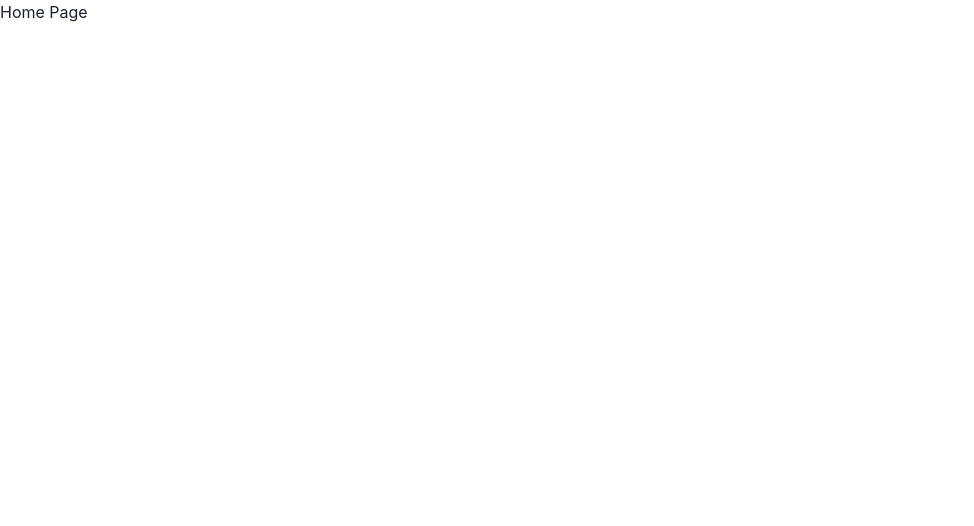
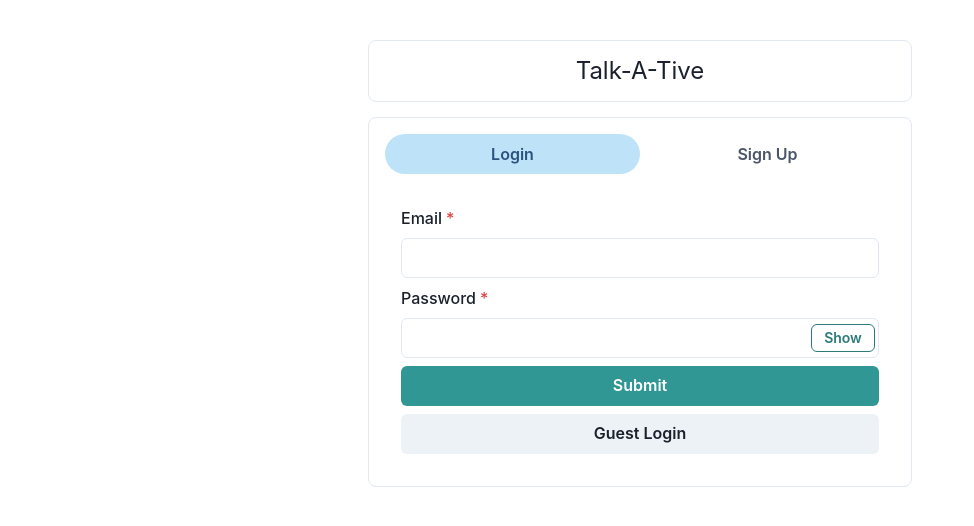
Before and after one commit to Khoubaib-Boughalmi/fullStack-chatApplication, a React (Vite) app in the folder frontend/: page / in a window 1280 px wide. Shown: the top 526 px of the page, without its empty margins (0-974 px from the left). Built offline with nearby package versions, Linux system fonts and the light colour scheme.

Commit message:
added signin/signup form & connected DB

```diff
--- a/frontend/src/App.css
+++ b/frontend/src/App.css
@@ -0,0 +1 @@
+@import url("https://fonts.googleapis.com/css2?family=Work+Sans:wght@300&display=swap");
--- a/frontend/src/App.jsx
+++ b/frontend/src/App.jsx
@@ -2,7 +2,7 @@ import './App.css'
 import { BrowserRouter as Router, Routes, Route } from 'react-router-dom';
 import { ChakraProvider } from '@chakra-ui/react'
 import { Button, ButtonGroup } from '@chakra-ui/react'
-import { Home } from "./pages/Home";
+import Home  from "./pages/Home";
 import { Chats } from "./pages/Chats";
 
 function App() {
--- /dev/null
+++ b/frontend/src/components/authentication/Login.jsx
@@ -0,0 +1,51 @@
+import { Button, FormControl, FormLabel, Input, InputGroup, InputRightElement, VStack } from '@chakra-ui/react'
+import React, { useState } from 'react'
+
+const Login = () => {
+    const [email, setEmail] = useState("");
+    const [password, setPassword] = useState("");
+
+    const [isVisible, setIsVisible] = useState(false); //password visibility
+
+    const handleSubmitFn = () => {
+        alert(email);
+    }
+    const guestLoginFn = () => {
+
+    }
+    return (
+        <VStack>
+            <FormControl isRequired id='formEmail'>
+                <FormLabel>Email</FormLabel>
+                <Input
+                    placehoder= 'Enter Your Email'
+                    onChange = {(e) => setEmail(e.target.value)}
+                    type='email'
+                    value={email}
+                />
+            </FormControl>
+            <FormControl isRequired id='formPassword'>
+                <FormLabel>Password</FormLabel>
+                <InputGroup>
+                    <Input
+                    placehoder= 'Enter Your Password'
+                    onChange = {(e) => setPassword(e.target.value)}
+                    type= {isVisible ? "text" : "password"}
+                    value={password}
+                    />
+                    <InputRightElement width="4.5rem">
+                        <Button colorScheme='teal' variant='outline' h="1.75rem" size="sm" onClick={() => {setIsVisible(!isVisible)}}>
+                            {isVisible ? "Hide" : "Show"}
+                        </Button>
+                    </InputRightElement>
+                </InputGroup>
+            </FormControl>
+            <Button w="100%" colorScheme='teal' onClick={handleSubmitFn}>Submit</Button>
+            <Button w="100%"
+                onClick={() => {setEmail("guest@app.com");setPassword("guestPassword");}}
+                >Guest Login</Button>
+            </VStack>
+    )
+}
+
+export default Login
--- /dev/null
+++ b/frontend/src/components/authentication/Signup.jsx
@@ -0,0 +1,61 @@
+import { Button, FormControl, FormLabel, Input, InputGroup, InputRightElement, VStack } from '@chakra-ui/react'
+import React, { useState } from 'react'
+
+const Signup = () => {
+    const [name, setName] = useState("");
+    const [email, setEmail] = useState("");
+    const [password, setPassword] = useState("");
+    const [avatar, setAvatar] = useState("");
+
+    const [isVisible, setIsVisible] = useState(false); //password visibility
+
+    const handleSubmitFn = () => {
+        alert(name);
+    }
+    return (
+        <VStack>
+            <FormControl isRequired id='formName'>
+                <FormLabel>Name</FormLabel>
+                <Input
+                    placehoder= 'Enter Your Name'
+                    onChange = {(e) => setName(e.target.value)}
+                    type='text'
+                />
+            </FormControl>
+            <FormControl isRequired id='formEmail'>
+                <FormLabel>Email</FormLabel>
+                <Input
+                    placehoder= 'Enter Your Email'
+                    onChange = {(e) => setEmail(e.target.value)}
+                    type='email'
+                />
+            </FormControl>
+            <FormControl isRequired id='formPassword'>
+                <FormLabel>Password</FormLabel>
+                <InputGroup>
+                    <Input
+                    placehoder= 'Enter Your Password'
+                    onChange = {(e) => setPassword(e.target.value)}
+                    type= {isVisible ? "text" : "password"}
+                    />
+                    <InputRightElement width="4.5rem">
+                        <Button colorScheme='teal' variant='outline' h="1.75rem" size="sm" onClick={() => {setIsVisible(!isVisible)}}>
+                            {isVisible ? "Hide" : "Show"}
+                        </Button>
+                    </InputRightElement>
+                </InputGroup>
+            </FormControl>
+            <FormControl isRequired id='formAvatar'>
+                <FormLabel>Avatar Url</FormLabel>
+                <Input
+                    placehoder= 'Enter Your Avatar'
+                    onChange = {(e) => setAvatar(e.target.value)}
+                    type='url'
+                />
+            </FormControl>
+            <Button w="100%" colorScheme='teal' onClick={handleSubmitFn}>Submit</Button>
+        </VStack>
+    )
+}
+
+export default Signup
--- a/frontend/src/pages/Home.jsx
+++ b/frontend/src/pages/Home.jsx
@@ -1,9 +1,54 @@
-import React from 'react'
+import {
+  Box,
+  Container,
+  Tab,
+  TabList,
+  TabPanel,
+  TabPanels,
+  Tabs,
+  Text,
+  Flex
+} from "@chakra-ui/react";
+import Login from "../components/authentication/Login";
+import Signup from "../components/authentication/Signup";
 
-export const Home = () => {
+function Home() {
   return (
-    <div>
-        Home Page
-    </div>
-  )
+    <Container maxW="xl" centerContent >
+    <Flex w="100%">
+      <Box
+      d="flex"
+      justifyContent="center"
+      p={3}
+      bg="white"
+      w="100%"
+      m="40px 0 15px 0"
+      borderRadius="lg"
+      borderWidth="1px"
+      >
+        <p style={{display:"flex", justifyContent: "center", fontSize: "1.5rem"}}>
+          Talk-A-Tive
+        </p>
+      </Box>
+    </Flex>
+      <Box bg="white" w="100%" p={4} borderRadius="lg" borderWidth="1px">
+        <Tabs isFitted variant="soft-rounded">
+          <TabList mb="1em">
+            <Tab>Login</Tab>
+            <Tab>Sign Up</Tab>
+          </TabList>
+          <TabPanels>
+            <TabPanel>
+              <Login />
+            </TabPanel>
+            <TabPanel>
+              <Signup />
+            </TabPanel>
+          </TabPanels>
+        </Tabs>
+      </Box>
+    </Container>
+  );
 }
+
+export default Home;
```
